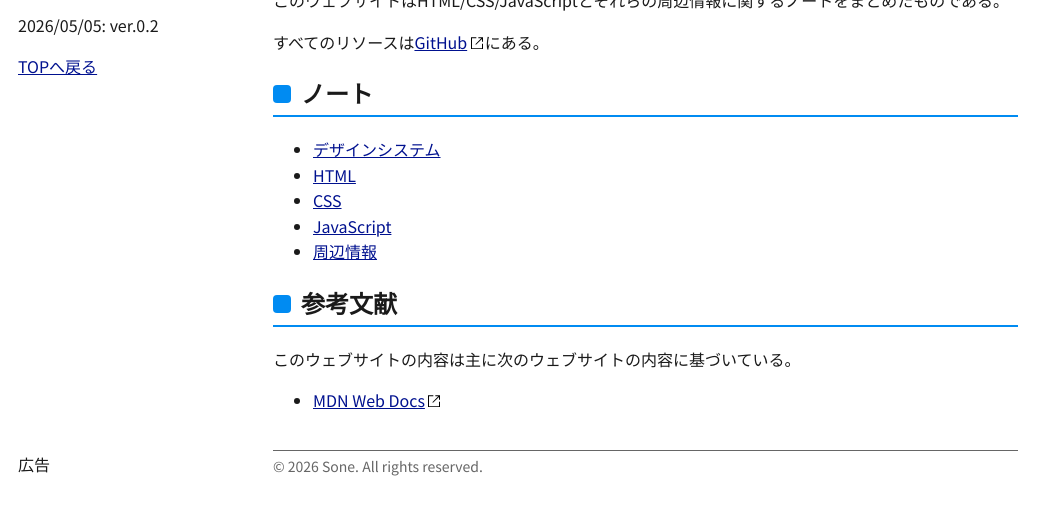
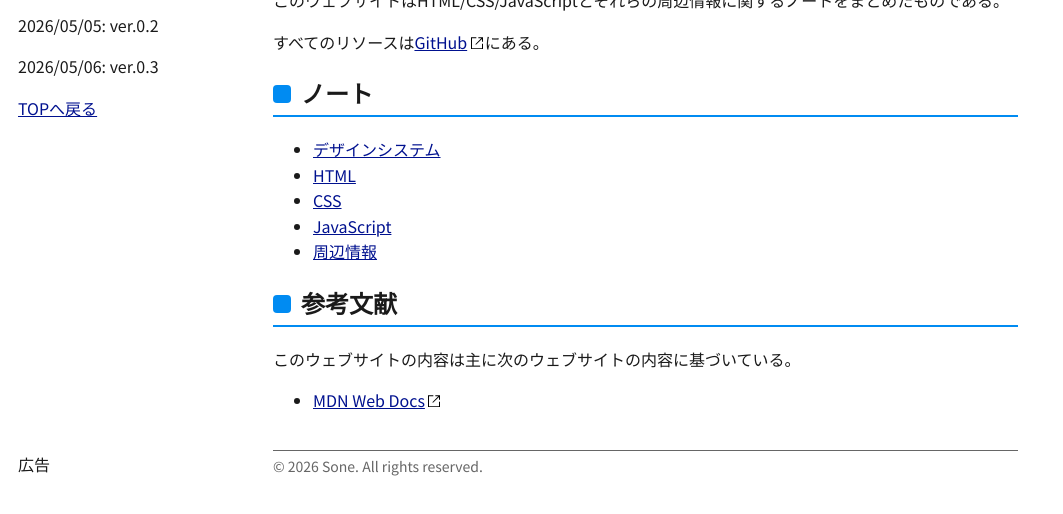
Before and after one commit to sone0123/webpractice, a plain HTML site: page index.html in a window 1280 px wide. Shown: the part 256-770 px from the top of the page, without its empty margins (0-1063 px from the left). Drawn offline with Linux system fonts and the light colour scheme.

Commit message:
feat: 更新履歴の更新

```diff
--- a/index.html
+++ b/index.html
@@ -45,6 +45,7 @@
         <h3>更新履歴</h3>
         <p><time datetime="2026-05-03">2026/05/03</time>: ver.0.1</p>
         <p><time datetime="2026-05-05">2026/05/05</time>: ver.0.2</p>
+        <p><time datetime="2026-05-06">2026/05/06</time>: ver.0.3</p>
         <p><a href="#top">TOPへ戻る</a></p>
     </aside>
     <div class="ad">
```
Also changed, not shown: notes/css.html (+1 -0 lines), notes/design.html (+1 -0 lines), notes/html.html (+1 -0 lines), notes/info.html (+1 -0 lines), notes/js.html (+1 -0 lines).
